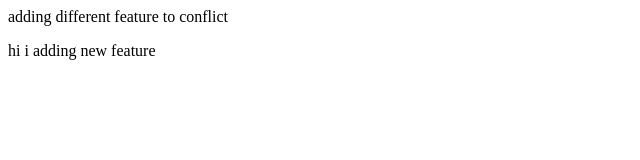
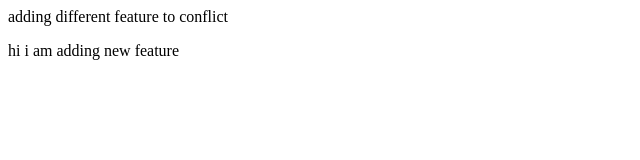
Before and after one commit to joyjitdas-tech/local_repo, a plain HTML site: page index.html in a window 1280 px wide. Shown: the full height of the page, 0-640 px from the left. Drawn offline with Linux system fonts and the light colour scheme.

Commit message:
changes to avoid conflict

```diff
--- a/index.html
+++ b/index.html
@@ -1,2 +1,2 @@
 <p>adding different feature to conflict</p>
-<p>hi i adding new feature</p>
+<p>hi i am adding new feature</p>
```
